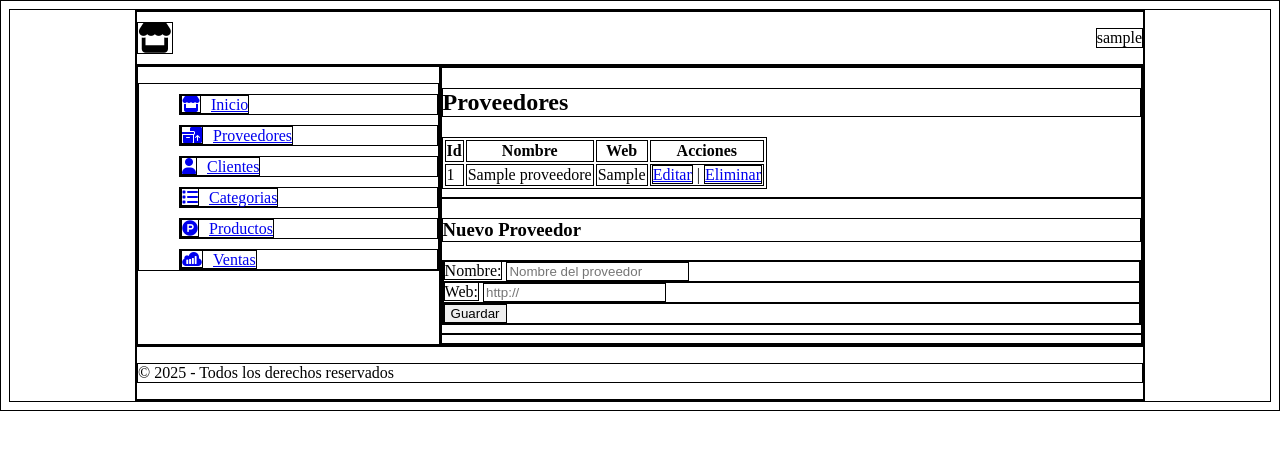
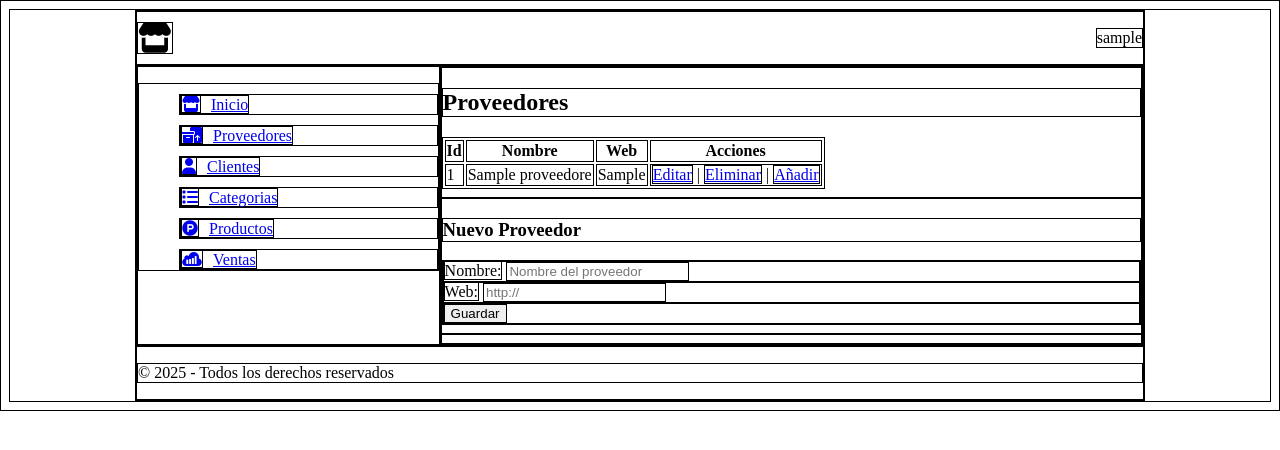
Before and after one commit to JEVizcaya/tienda, a PHP site: page /proveedores in a window 1280 px wide. Shown: the top 450 px of the page. Run offline with PHP 8.4, Linux system fonts and the light colour scheme; the visitor is signed in with stand-in values (Sample User, id 1); tables that the repository leaves empty hold one stand-in row (values such as "Sample post").

Commit message:
añadir direcciones

```diff
--- a/proveedores.php
+++ b/proveedores.php
@@ -23,7 +23,7 @@ $result = $conexion->query($sql);
                     echo "<td>" . $fila['id'] . "</td>";
                     echo "<td>" . $fila['nombre'] . "</td>";
                     echo "<td>" . $fila['web'] . "</td>";
-                    echo "<td><a href='editar_proveedor.php?id=" . $fila['id'] . "'>Editar</a> | <a href='eliminar_proveedor.php?id=" . $fila['id'] . "'>Eliminar</a></td>";
+                    echo "<td><a href='editar_proveedor.php?id=" . $fila['id'] . "'>Editar</a> | <a href='eliminar_proveedor.php?id=" . $fila['id'] . "'>Eliminar</a> | <a href='proveedores?id=" . $fila['id'] . "'>Añadir</a></td>";
                     echo "</tr>";
                 }
                 ?>
@@ -76,6 +76,7 @@ $result = $conexion->query($sql);
             </div>
 
         </div>
+        <a href="proveedores">Volver</a>
         <?php } ?>
 
     </div>
```
